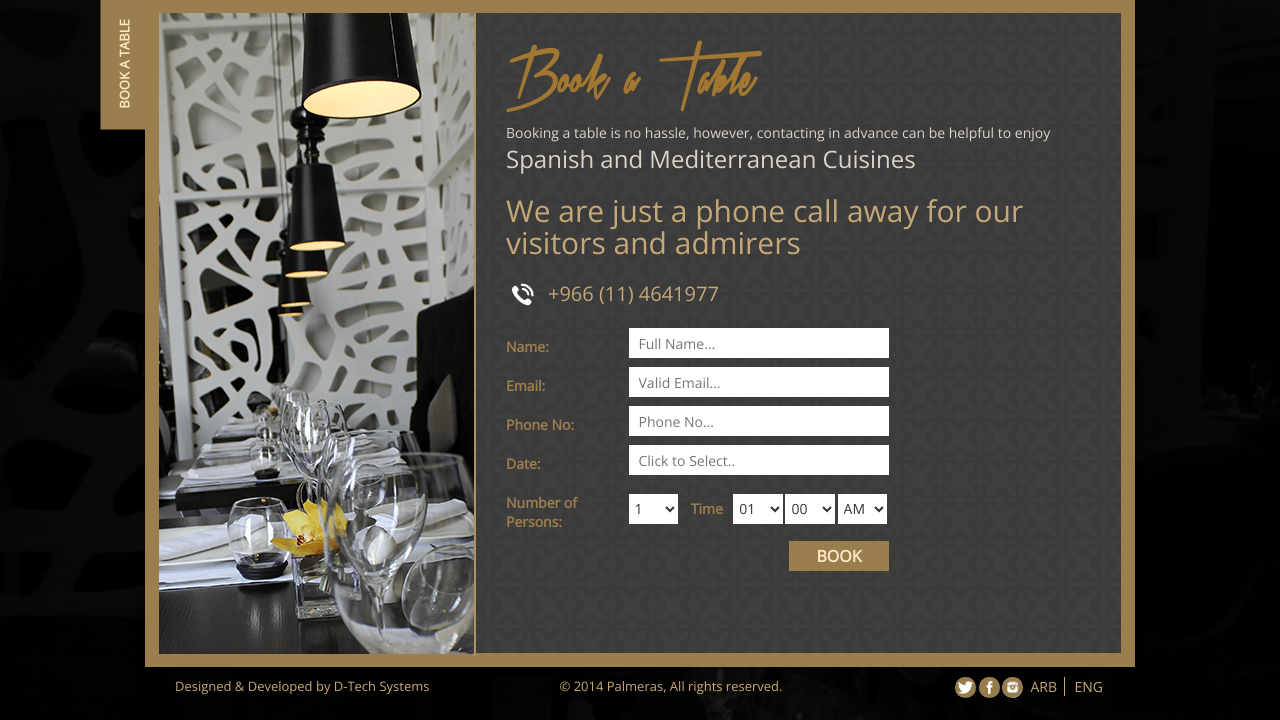
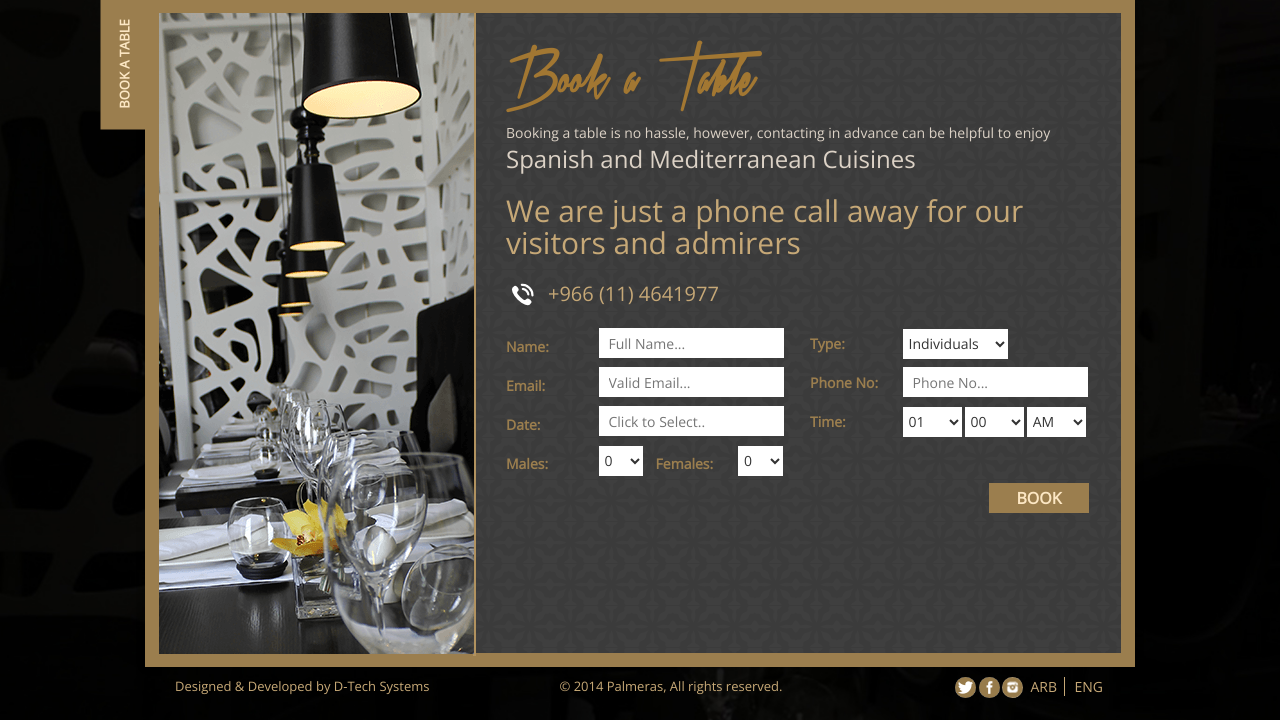
Before and after one commit to DarussalamTech/palmeraas, a PHP site: page /book-table.php in a window 1280 px wide. Shown: the part 155-875 px from the top of the page. Run offline with PHP 8.4, Linux system fonts and the light colour scheme.

Commit message:
change layout of form and add new field..

```diff
--- a/book-table.php
+++ b/book-table.php
@@ -45,36 +45,18 @@
             <p class="book-table-para">We are just a phone call away for our visitors and admirers</p>
             <p class="address_icon"><span><img src="images/telephone_icon.png" alt="palmeras phone"></span>+966 (11) 4641977</p>
             <form action="" method="post">
-        	<label>Name:</label>				<input type="text" name="Name" placeholder="Full Name..."><br>
-            <label>Email:</label>		<input type="email" name="email" placeholder="Valid Email..."><br>
-            <label>Phone No:</label>		<input type="tel" name="telephone" placeholder="Phone No..."><br>
-            <label>Date:</label>		<!--<input type="datetime" name="date_time">--> <input type="text" data-beatpicker="true" placeholder="Click to Select.."/><br>
-            <label>Number of Persons:</label>
-            		<select name="number of person">
-                    	<option>1</option>
-                        <option>2</option>
-                        <option>3</option>
-                        <option>4</option>
-                        <option>5</option>
-                        <option>6</option>
-                        <option>7</option>
-                        <option>8</option>
-                        <option>9</option>
-                        <option>10</option>
-                        <option>11</option>
-                        <option>12</option>
-                        <option>13</option>
-                        <option>14</option>
-                        <option>15</option>
-                        <option>16</option>
-                        <option>17</option>
-                        <option>18</option>
-                        <option>19</option>
-                        <option>20</option>
-                    </select>
+        	<label>Name:</label>				<input type="text" name="Name" placeholder="Full Name...">
+            <label class="time_label">Type:</label>                <select style="width:105px !important;" name="type">
+                                                        <option>Individuals</option>
+                                                        <option>Family</option>
+                                                        <option>Company</option>
+                                                    </select>	<br>
+            <label>Email:</label>		<input type="email" name="email" placeholder="Valid Email...">
+            <label class="time_label">Phone No:</label>		<input type="tel" name="telephone" placeholder="Phone No..."><br>
+            <label>Date:</label>		<!--<input type="datetime" name="date_time">--> <input type="text" data-beatpicker="true" placeholder="Click to Select.."/>
 
-                    <label class="time_label">Time</label>
-            		<select name="number of person">
+                    <label class="time_label">Time:</label>
+            		<select name="hour">
                     	<option>01</option>
                         <option>02</option>
                         <option>03</option>
@@ -88,7 +70,7 @@
                         <option>11</option>
                         <option>12</option>
                     </select>
-            		<select name="number of person">
+            		<select name="minuts">
                     	<option>00</option>
                     	<option>01</option>
                         <option>02</option>
@@ -150,9 +132,81 @@
                         <option>58</option>
                         <option>59</option>
                     </select>
-					<select name="number of person">
+					<select name="time_format">
                     	<option>AM</option>
                     	<option>PM</option>
+                    </select>
+                    <br>
+                    <!-- <label>Number of Persons:</label>
+            		<select name="number of person">
+                    	<option>1</option>
+                        <option>2</option>
+                        <option>3</option>
+                        <option>4</option>
+                        <option>5</option>
+                        <option>6</option>
+                        <option>7</option>
+                        <option>8</option>
+                        <option>9</option>
+                        <option>10</option>
+                        <option>11</option>
+                        <option>12</option>
+                        <option>13</option>
+                        <option>14</option>
+                        <option>15</option>
+                        <option>16</option>
+                        <option>17</option>
+                        <option>18</option>
+                        <option>19</option>
+                        <option>20</option>
+                    </select>-->
+                    <label>Males:</label>
+            		<select style="width:44.6px !important;" name="male">
+                        <option selected>0</option>
+                    	<option>1</option>
+                        <option>2</option>
+                        <option>3</option>
+                        <option>4</option>
+                        <option>5</option>
+                        <option>6</option>
+                        <option>7</option>
+                        <option>8</option>
+                        <option>9</option>
+                        <option>10</option>
+                        <option>11</option>
+                        <option>12</option>
+                        <option>13</option>
+                        <option>14</option>
+                        <option>15</option>
+                        <option>16</option>
+                        <option>17</option>
+                        <option>18</option>
+                        <option>19</option>
+                        <option>20</option>
+                    </select>
+                    <label style="margin: 0 -10px 0 10px !important;">Females:</label>
+            		<select style="width:44.6px !important;" name="female">
+                        <option selected>0</option>
+                    	<option>1</option>
+                        <option>2</option>
+                        <option>3</option>
+                        <option>4</option>
+                        <option>5</option>
+                        <option>6</option>
+                        <option>7</option>
+                        <option>8</option>
+                        <option>9</option>
+                        <option>10</option>
+                        <option>11</option>
+                        <option>12</option>
+                        <option>13</option>
+                        <option>14</option>
+                        <option>15</option>
+                        <option>16</option>
+                        <option>17</option>
+                        <option>18</option>
+                        <option>19</option>
+                        <option>20</option>
                     </select>
                     <br>
             <!--<label>Comments:</label>			<textarea name="comments" ></textarea><br>-->
--- a/css/style.css
+++ b/css/style.css
@@ -605,7 +605,7 @@ body {
     font-family: "Open Sans",sans-serif;
     font-size: 14px;
     font-weight: bold;
-    width: 120px;
+    width: 90px;
 	margin:10px 0;
 	vertical-align:middle;
 }
@@ -616,7 +616,7 @@ body {
 .right-story form select{
 							height: 30px;
 							position: relative;
-							width: 250px;
+							width: 175px;
 							border:none;
 							background:#fff;
 							color:#333;
@@ -624,7 +624,7 @@ body {
 							font-family: "Open Sans",sans-serif; font-size: 14px;
 							background-image:none !important;
 						}
-.right-story form select{padding-left: 2px; width: 49.7px}
+.right-story form select{padding-left: 2px; width: 59.6px}
 .right-story form select option{padding-left:10px;}
 
 textarea{width:245px; height:70px; vertical-align:middle; border:none;background:#666; color:#333;}
@@ -638,7 +638,7 @@ input[type="button"] {
     font-weight: bold;
     height: 30px;
     width: 100px;
-	margin:0 0 0 283px;
+	margin:0 0 0 483px;
 }
 input[type="button"]:hover{background:#9b7e4e; color:#000; cursor:pointer;}
 .right-story p.address_icon{font-size:20px;}
@@ -658,4 +658,4 @@ button.beatpicker-clear { background: #9b7e4e;
     height: 30px;
     width: 50px;
 	display:none;}
-.time_label{ margin-left: 10px !important; margin-top: 3px !important; width: 40px !important;}
+.time_label{ margin-left: 24px !important; margin-top: 3px !important; width: 90px !important;}
```
